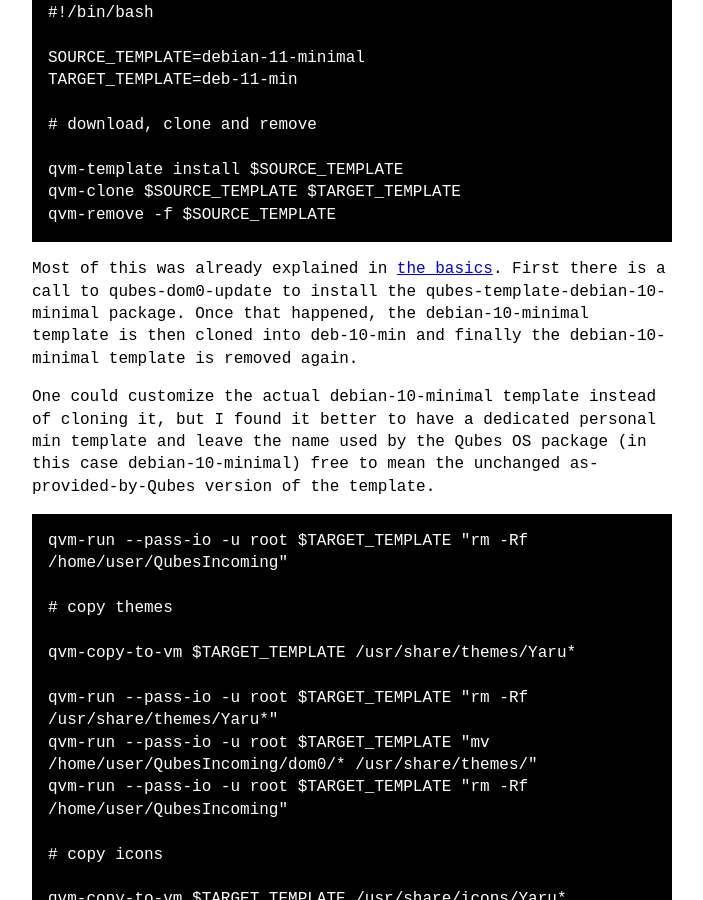
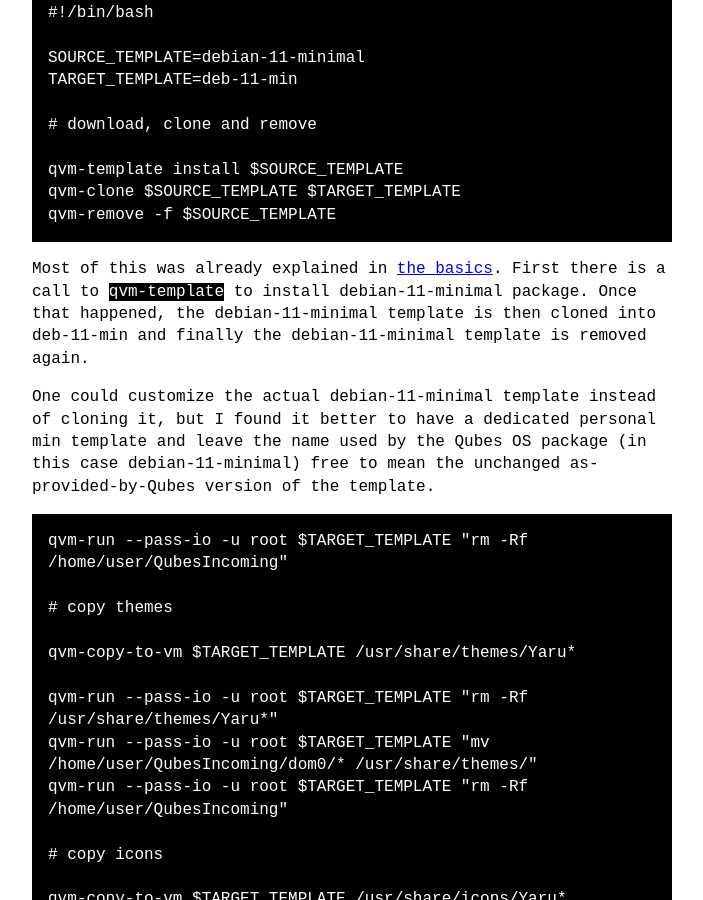
Before and after one commit to SvenSemmler/SvenSemmler.org, a Jekyll site: the page built from notes/deb-min-templates.md, in a window 1280 px wide and 900 px high, scrolled down 3192 px. Shown: the whole window, without its empty margins (288-991 px from the left). Built offline with Jekyll 4.4.1, drawn with Linux system fonts in a browser that asks for light colours; some of the changed text lies outside the part shown.

Commit message:
replace qubes-dom0-update with qvm-template

````diff
--- a/notes/deb-min-templates.md
+++ b/notes/deb-min-templates.md
@@ -32,8 +32,8 @@ Bash scripts are actually like programs, with control flow and conditional state
 ```
 #!/bin/bash
 
-SOURCE_TEMPLATE=debian-10-minimal
-TARGET_TEMPLATE=deb-10-min
+SOURCE_TEMPLATE=debian-11-minimal
+TARGET_TEMPLATE=deb-11-min
 
 qvm-template install $SOURCE_TEMPLATE
 qvm-clone $SOURCE_TEMPLATE $TARGET_TEMPLATE
@@ -81,9 +81,9 @@ qvm-clone $SOURCE_TEMPLATE $TARGET_TEMPLATE
 qvm-remove -f $SOURCE_TEMPLATE
 ```
 
-Most of this was already explained in [the basics](#basics). First there is a call to qubes-dom0-update to install the qubes-template-debian-10-minimal package. Once that happened, the debian-10-minimal template is then cloned into deb-10-min and finally the debian-10-minimal template is removed again.
+Most of this was already explained in [the basics](#basics). First there is a call to `qvm-template` to install debian-11-minimal package. Once that happened, the debian-11-minimal template is then cloned into deb-11-min and finally the debian-11-minimal template is removed again.
 
-One could customize the actual debian-10-minimal template instead of cloning it, but I found it better to have a dedicated personal min template and leave the name used by the Qubes OS package (in this case debian-10-minimal) free to mean the unchanged as-provided-by-Qubes version of the template.
+One could customize the actual debian-11-minimal template instead of cloning it, but I found it better to have a dedicated personal min template and leave the name used by the Qubes OS package (in this case debian-11-minimal) free to mean the unchanged as-provided-by-Qubes version of the template.
 
 ```
 qvm-run --pass-io -u root $TARGET_TEMPLATE "rm -Rf /home/user/QubesIncoming"
````
